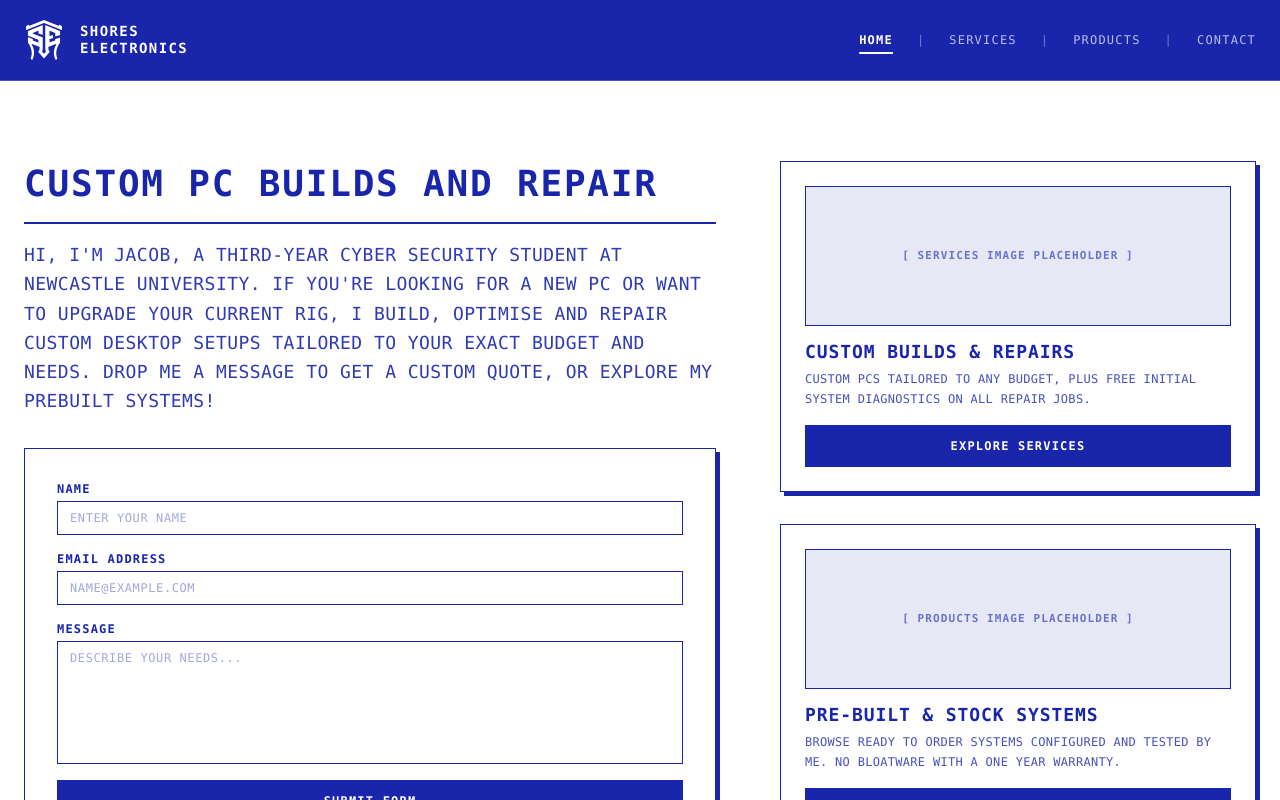
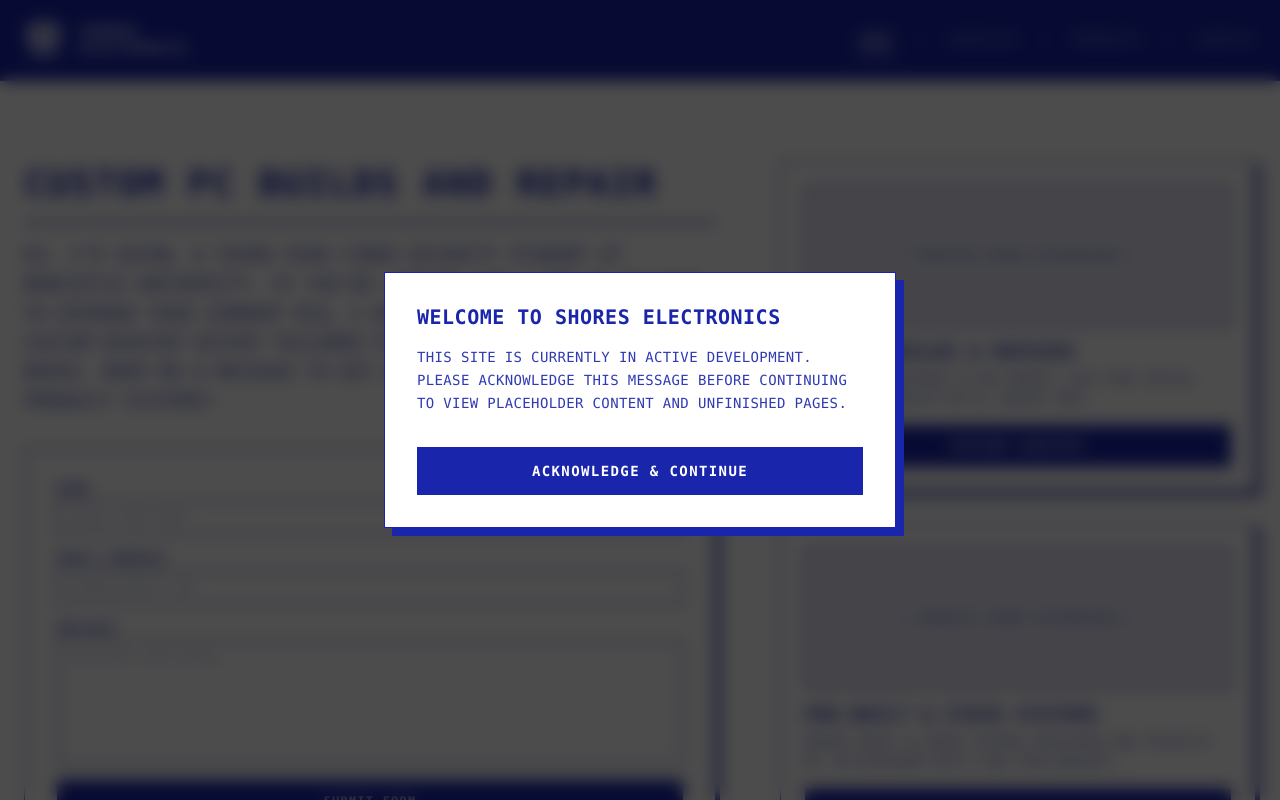
Before and after one commit to shoresy13/shores-electronics, a React (Vite) app in the folder frontend/: page / in a window 1280 px wide. Shown: the top 800 px of the page. Built offline with nearby package versions, Linux system fonts and the light colour scheme.

Commit message:
Add development notice modal

```diff
--- a/frontend/src/App.jsx
+++ b/frontend/src/App.jsx
@@ -3,6 +3,7 @@
 
 import Navbar from "./components/Navbar.jsx";
 import Footer from "./components/Footer.jsx";
+import NoticeModal from "./components/NoticeModal.jsx";
 
 import { Home } from "./pages/Home.jsx";
 import { Services } from "./pages/Services.jsx";
@@ -12,6 +13,7 @@
 export function Layout() {
     return (
         <div className="min-h-screen bg-white text-black font-mono selection:bg-[#1925aa] selection:text-white flex flex-col">
+            <NoticeModal />
             <Navbar />
             <main className="w-full grow min-h-[calc(100vh-80px)]">
                 <Outlet />
--- /dev/null
+++ b/frontend/src/components/NoticeModal.jsx
@@ -0,0 +1,33 @@
+import React, { useState } from "react";
+import { Card } from "./Card";
+
+export default function NoticeModal() {
+    const [isOpen, setIsOpen] = useState(true);
+
+    if (!isOpen) return null;
+
+    return (
+        <div className="fixed inset-0 z-100 flex items-center justify-center p-4 bg-black/70 backdrop-blur-sm select-none">
+            <Card
+                padding="p-6 md:p-8"
+                className="w-full max-w-lg h-auto! bg-white text-[#1925aa] shadow-[8px_8px_0px_0px_rgba(25,37,170,1)]"
+            >
+                <div className="space-y-4 mb-8">
+                    <h2 className="text-lg md:text-xl font-bold uppercase tracking-wide leading-tight">
+                        Welcome to Shores Electronics
+                    </h2>
+                    <p className="text-xs md:text-sm uppercase tracking-wide leading-relaxed text-[#1925aa]/90">
+                        This site is currently in active development. Please acknowledge this message before continuing to view placeholder content and unfinished pages.
+                    </p>
+                </div>
+
+                <button
+                    onClick={() => setIsOpen(false)}
+                    className="w-full py-3 px-6 bg-[#1925aa] text-white text-xs md:text-sm font-bold uppercase tracking-widest hover:bg-white hover:text-[#1925aa] border-2 border-[#1925aa] transition-colors duration-150 active:translate-y-0.5 cursor-pointer"
+                >
+                    Acknowledge & Continue
+                </button>
+            </Card>
+        </div>
+    );
+}
```
